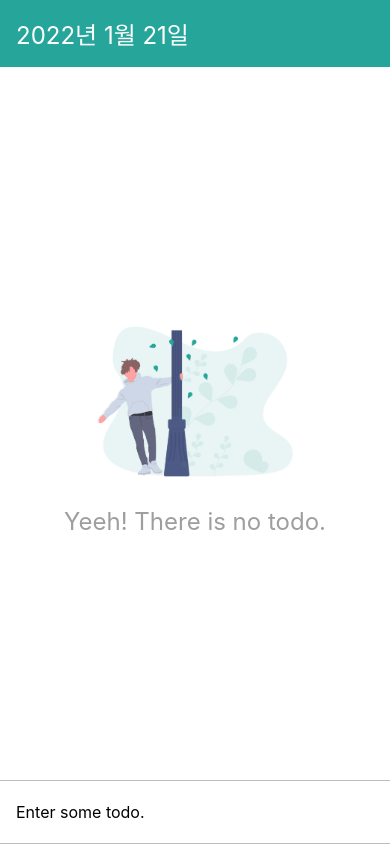
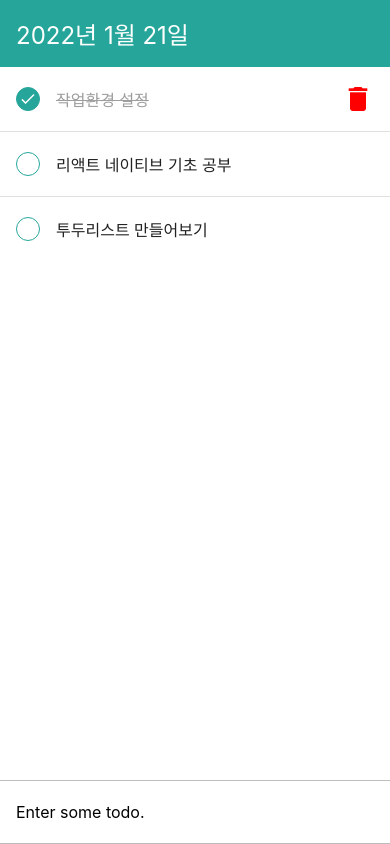
Before and after one commit to ndaemy/dealing-with-react-native, a React Native app: screen / in a window 390 px wide. Built offline with nearby package versions, Linux system fonts and the light colour scheme.

Commit message:
✨ 4장 완료

```diff
--- a/App.tsx
+++ b/App.tsx
@@ -1,10 +1,12 @@
-import React from "react";
+import React, { useEffect, useState } from "react";
 import { KeyboardAvoidingView, Platform, StyleSheet } from "react-native";
 import { SafeAreaProvider, SafeAreaView } from "react-native-safe-area-context";
 
 import AddTodo from "./components/AddTodo";
 import DateHead from "./components/DateHead";
 import Empty from "./components/Empty";
+import TodoList from "./components/TodoList";
+import todosStorage from "./storage/todosStorage";
 
 const styles = StyleSheet.create({
   block: {
@@ -16,16 +18,62 @@
   },
 });
 
+export interface Todo {
+  id: number;
+  text: string;
+  done: boolean;
+}
+
 const App = () => {
   const today = new Date();
+
+  const [todos, setTodos] = useState<Todo[]>([
+    { id: 1, text: "작업환경 설정", done: true },
+    { id: 2, text: "리액트 네이티브 기초 공부", done: false },
+    { id: 3, text: "투두리스트 만들어보기", done: false },
+  ]);
+
+  useEffect(() => {
+    todosStorage.get().then(setTodos).catch(console.error);
+  }, []);
+
+  // save
+  useEffect(() => {
+    todosStorage.set(todos).catch(console.error);
+  }, [todos]);
+
+  const handleInsert = (text: string) => {
+    const nextId = todos.length > 0 ? Math.max(...todos.map(todo => todo.id)) + 1 : 1;
+    const todo: Todo = {
+      id: nextId,
+      text,
+      done: false,
+    };
+
+    setTodos(todos.concat(todo));
+  };
+
+  const handleToggle = (id: number) => {
+    const nextTodos = todos.map(todo => (todo.id === id ? { ...todo, done: !todo.done } : todo));
+    setTodos(nextTodos);
+  };
+
+  const handleRemove = (id: number) => {
+    const nextTodos = todos.filter(todo => todo.id !== id);
+    setTodos(nextTodos);
+  };
 
   return (
     <SafeAreaProvider>
       <SafeAreaView edges={["bottom"]} style={styles.block}>
         <KeyboardAvoidingView behavior={Platform.select({ ios: "padding" })} style={styles.avoid}>
           <DateHead date={today} />
-          <Empty />
-          <AddTodo />
+          {todos.length === 0 ? (
+            <Empty />
+          ) : (
+            <TodoList todos={todos} onToggle={handleToggle} onRemove={handleRemove} />
+          )}
+          <AddTodo onInsert={handleInsert} />
         </KeyboardAvoidingView>
       </SafeAreaView>
     </SafeAreaProvider>
--- a/components/AddTodo.tsx
+++ b/components/AddTodo.tsx
@@ -42,10 +42,15 @@
   },
 });
 
-const AddTodo = () => {
+interface AddTodoProps {
+  onInsert: (text: string) => void;
+}
+
+const AddTodo: React.FC<AddTodoProps> = ({ onInsert }) => {
   const [text, setText] = useState("");
 
   const handlePress = () => {
+    onInsert(text);
     setText("");
     Keyboard.dismiss();
   };
--- /dev/null
+++ b/components/TodoItem.tsx
@@ -0,0 +1,88 @@
+import React from "react";
+import { Alert, Image, StyleSheet, Text, TouchableOpacity, View } from "react-native";
+import Icon from "react-native-vector-icons/MaterialIcons";
+
+import { Todo } from "../App";
+import checkWhite from "../assets/icons/check_white/check_white.png";
+
+const styles = StyleSheet.create({
+  item: {
+    flexDirection: "row",
+    padding: 16,
+    alignItems: "center",
+  },
+  circle: {
+    width: 24,
+    height: 24,
+    borderRadius: 12,
+    borderColor: "#26a69a",
+    borderWidth: 1,
+    marginRight: 16,
+  },
+  filled: {
+    justifyContent: "center",
+    alignItems: "center",
+    backgroundColor: "#26a69a",
+  },
+  text: {
+    flex: 1,
+    fontSize: 16,
+    color: "#212121",
+  },
+  lineThrough: {
+    color: "#9e9e9e",
+    textDecorationLine: "line-through",
+  },
+  removePlaceholder: {
+    width: 32,
+    height: 32,
+  },
+});
+
+interface TodoItemProps extends Todo {
+  onToggle: (id: number) => void;
+  onRemove: (id: number) => void;
+}
+
+const TodoItem: React.FC<TodoItemProps> = ({ id, text, done, onToggle, onRemove }) => {
+  const remove = () => {
+    Alert.alert(
+      "삭제",
+      "정말로 삭제하시겠어요?",
+      [
+        { text: "취소", onPress: () => {}, style: "cancel" },
+        {
+          text: "삭제",
+          onPress: () => {
+            onRemove(id);
+          },
+          style: "destructive",
+        },
+      ],
+      {
+        cancelable: true,
+        onDismiss: () => {},
+      },
+    );
+  };
+
+  return (
+    <View style={styles.item}>
+      <TouchableOpacity onPress={() => onToggle(id)}>
+        <View style={[styles.circle, done && styles.filled]}>
+          {done && <Image source={checkWhite} />}
+        </View>
+      </TouchableOpacity>
+      <Text style={[styles.text, done && styles.lineThrough]}>{text}</Text>
+      {done ? (
+        <TouchableOpacity onPress={remove}>
+          <Icon name="delete" size={32} color="red" />
+        </TouchableOpacity>
+      ) : (
+        <View style={styles.removePlaceholder} />
+      )}
+    </View>
+  );
+};
+
+export default TodoItem;
--- /dev/null
+++ b/components/TodoList.tsx
@@ -0,0 +1,46 @@
+import React from "react";
+import { FlatList, StyleSheet, View } from "react-native";
+
+import { Todo } from "../App";
+
+import TodoItem from "./TodoItem";
+
+const styles = StyleSheet.create({
+  separator: {
+    backgroundColor: "#e0e0e0",
+    height: 1,
+  },
+  list: {
+    flex: 1,
+  },
+});
+
+interface TodoListProps {
+  todos: Todo[];
+  onToggle: (id: number) => void;
+  onRemove: (id: number) => void;
+}
+
+const TodoList: React.FC<TodoListProps> = ({ todos, onToggle, onRemove }) => {
+  const separator = () => <View style={styles.separator} />;
+
+  return (
+    <FlatList
+      ItemSeparatorComponent={separator}
+      style={styles.list}
+      data={todos}
+      renderItem={({ item }) => (
+        <TodoItem
+          id={item.id}
+          text={item.text}
+          done={item.done}
+          onToggle={onToggle}
+          onRemove={onRemove}
+        />
+      )}
+      keyExtractor={item => item.id.toString()}
+    />
+  );
+};
+
+export default TodoList;
--- a/package.json
+++ b/package.json
@@ -10,9 +10,11 @@
     "lint": "eslint . --ext .js,.jsx,.ts,.tsx"
   },
   "dependencies": {
+    "@react-native-community/async-storage": "^1.12.1",
     "react": "17.0.2",
     "react-native": "0.66.4",
-    "react-native-safe-area-context": "^3.3.2"
+    "react-native-safe-area-context": "^3.3.2",
+    "react-native-vector-icons": "^9.1.0"
   },
   "devDependencies": {
     "@babel/core": "^7.12.9",
@@ -20,6 +22,7 @@
     "@react-native-community/eslint-config": "^2.0.0",
     "@types/jest": "^26.0.23",
     "@types/react-native": "^0.66.4",
+    "@types/react-native-vector-icons": "^6.4.10",
     "@types/react-test-renderer": "^17.0.1",
     "@typescript-eslint/eslint-plugin": "^5.7.0",
     "@typescript-eslint/parser": "^5.7.0",
--- /dev/null
+++ b/storage/todosStorage.ts
@@ -0,0 +1,32 @@
+import AsyncStorage from "@react-native-community/async-storage";
+
+import { Todo } from "../App";
+
+const key = "todos";
+
+const todosStorage = {
+  async get() {
+    try {
+      const rawTodos = await AsyncStorage.getItem(key);
+
+      if (!rawTodos) {
+        // 저장된 데이터가 없으면 사용하지 않음
+        throw new Error("No saved todos");
+      }
+
+      const savedTodos = JSON.parse(rawTodos);
+      return savedTodos;
+    } catch (e) {
+      throw new Error("Failed to load todos");
+    }
+  },
+  async set(data: Todo[]) {
+    try {
+      await AsyncStorage.setItem(key, JSON.stringify(data));
+    } catch (e) {
+      throw new Error("Failed to save todos");
+    }
+  },
+};
+
+export default todosStorage;
```
Also changed, not shown: 28 other files (tests, documents, lock files or other folders).
